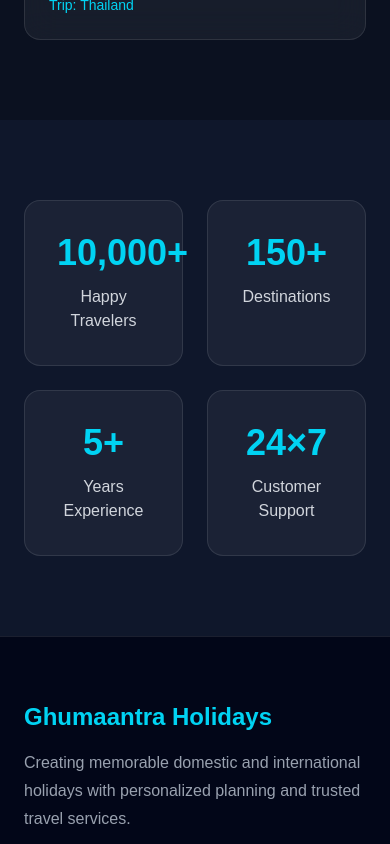
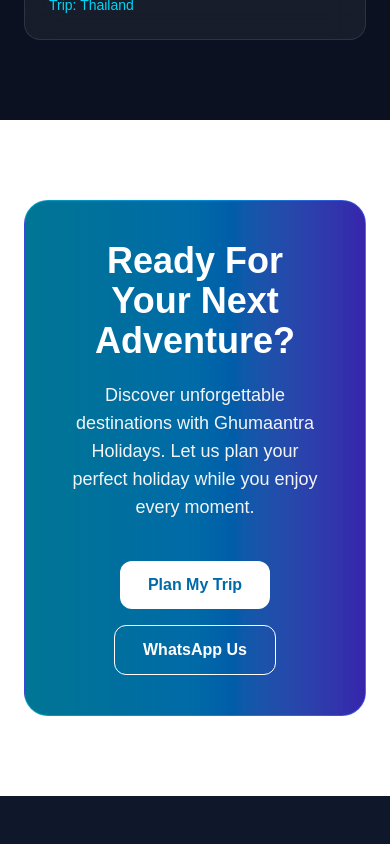
Before and after one commit to ghumantra-website/ghumantra-website, a Next.js app: page / in a window 390 px wide. Shown: the part 9720-10564 px from the top of the page. Built offline with nearby package versions, Linux system fonts and the light colour scheme.

Commit message:
Add premium CTA banner

```diff
--- a/app/page.tsx
+++ b/app/page.tsx
@@ -6,6 +6,7 @@ import WhatsAppButton from "@/components/common/WhatsAppButton";
 import Navbar from "@/components/layout/Navbar";
 import Footer from "@/components/layout/Footer";
 import Hero from "@/components/home/Hero";
+import CtaBanner from "@/components/home/CtaBanner";
 import FeaturedDestinations from "@/components/home/FeaturedDestinations";
 
 export default function Home() {
@@ -17,6 +18,7 @@ export default function Home() {
       <WhyChooseUs />
       <TrendingPackages />
       <Testimonials />
+      <CtaBanner />
       <TravelStats />
       <Footer />
       <WhatsAppButton />
--- /dev/null
+++ b/components/home/CtaBanner.tsx
@@ -0,0 +1,46 @@
+import Link from "next/link";
+
+export default function CtaBanner() {
+  return (
+    <section className="py-20 px-6">
+      <div className="max-w-7xl mx-auto">
+        <div className="relative overflow-hidden rounded-3xl border border-cyan-500/20 bg-gradient-to-r from-cyan-600 via-sky-600 to-indigo-700 p-10 md:p-16">
+
+          <div className="absolute inset-0 bg-black/20" />
+
+          <div className="relative z-10 text-center">
+
+            <h2 className="text-4xl md:text-5xl font-bold text-white">
+              Ready For Your Next Adventure?
+            </h2>
+
+            <p className="mt-5 text-lg text-gray-100 max-w-2xl mx-auto">
+              Discover unforgettable destinations with Ghumaantra Holidays.
+              Let us plan your perfect holiday while you enjoy every moment.
+            </p>
+
+            <div className="mt-10 flex flex-wrap justify-center gap-4">
+
+              <Link
+                href="/contact"
+                className="rounded-xl bg-white px-7 py-3 font-semibold text-sky-700 transition hover:scale-105"
+              >
+                Plan My Trip
+              </Link>
+
+              <a
+                href="https://wa.me/917017105534"
+                target="_blank"
+                className="rounded-xl border border-white px-7 py-3 font-semibold text-white transition hover:bg-white hover:text-sky-700"
+              >
+                WhatsApp Us
+              </a>
+
+            </div>
+          </div>
+
+        </div>
+      </div>
+    </section>
+  );
+}
```
